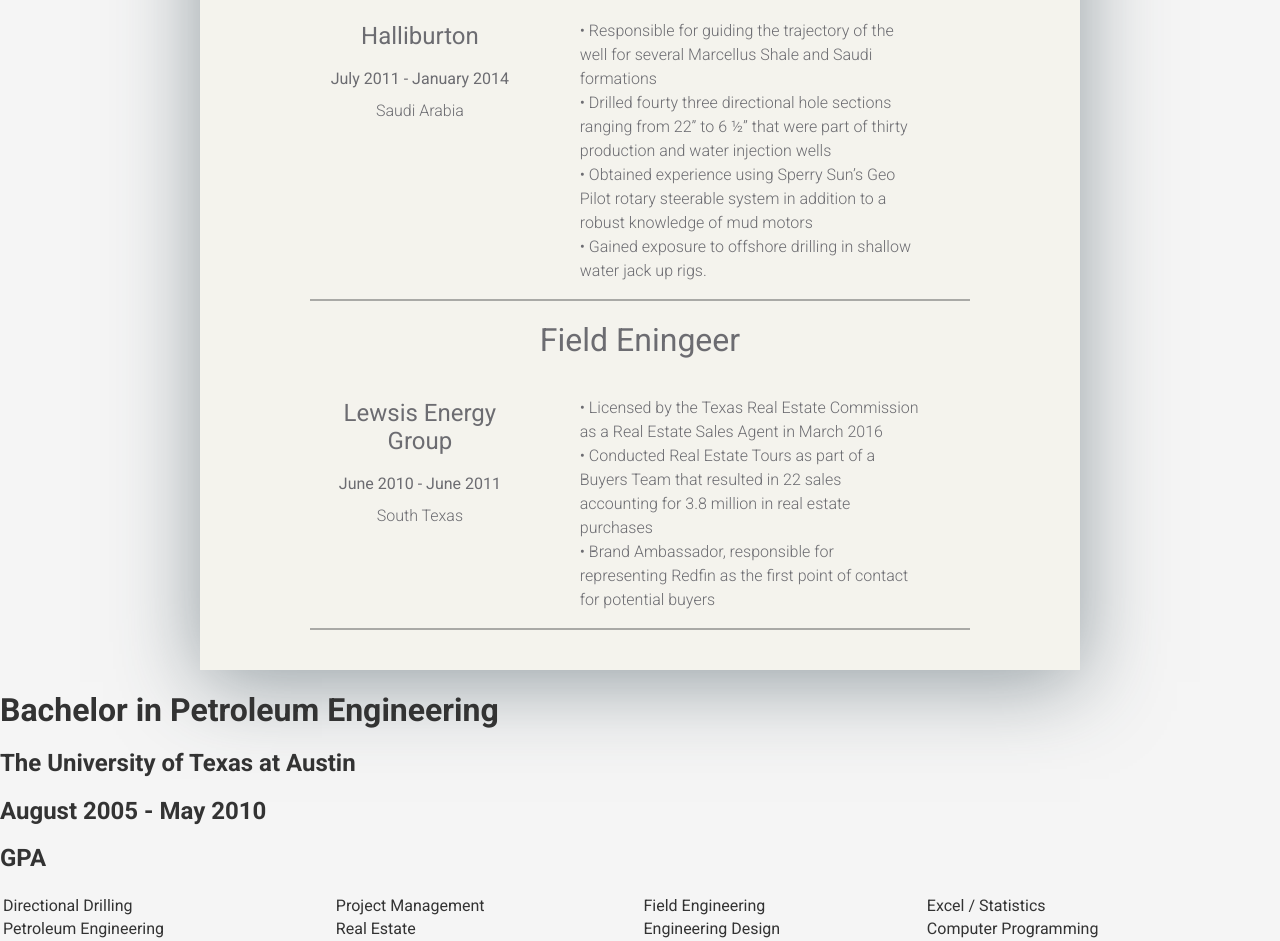
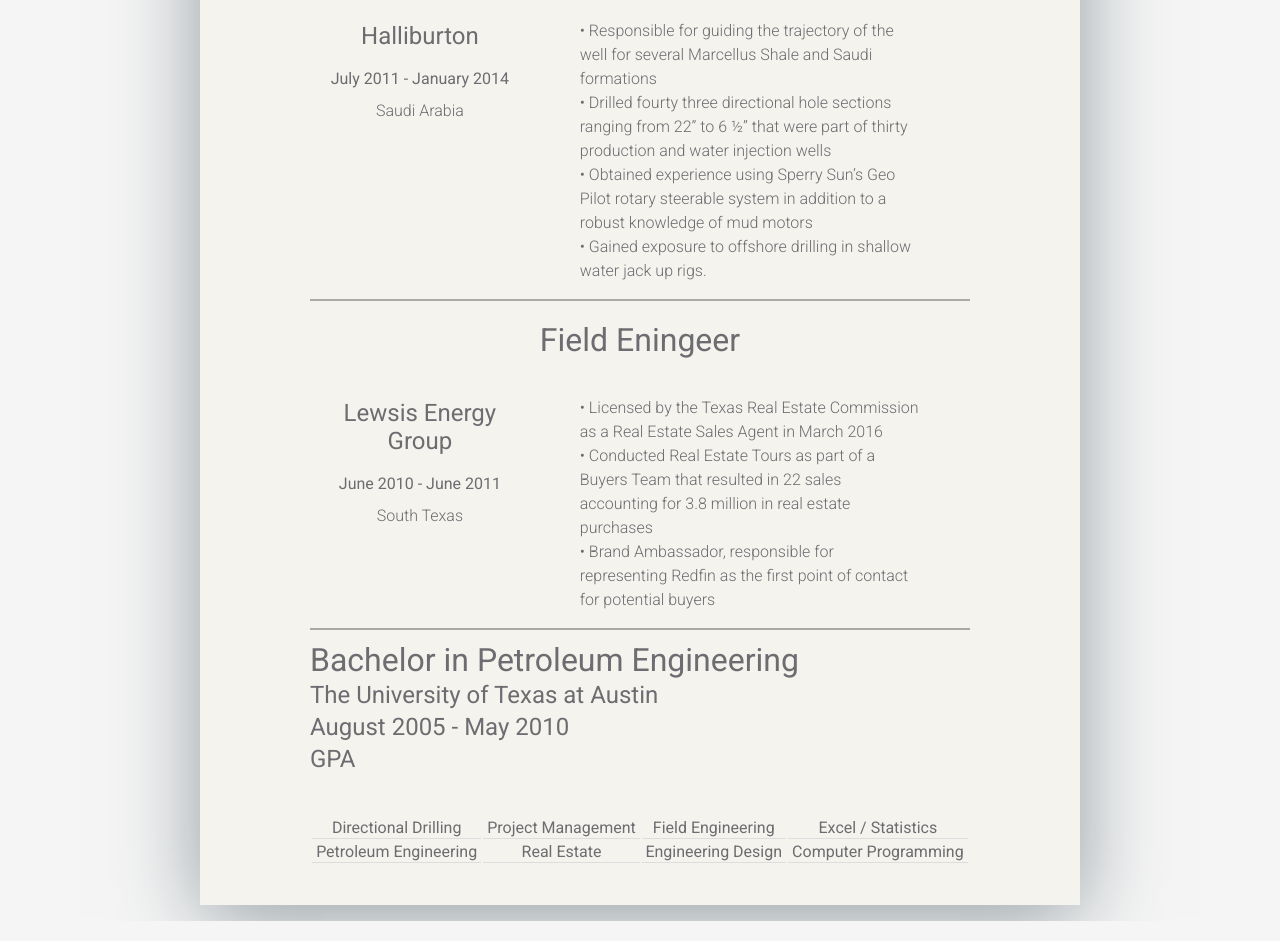
Before and after one commit to ayoussefinia/ayoussefinia-resume, a website: page index.html in a window 1280 px wide. Shown: the part 1982-2923 px from the top of the page. Drawn offline with Linux system fonts and the light colour scheme.

Commit message:
finished resume roug draft still needs editing

```diff
--- a/app/assets/styles/base/_global.css
+++ b/app/assets/styles/base/_global.css
@@ -10,3 +10,7 @@
   max-width: 100%;
   height: auto;
 }
+
+ul {
+ list-style: none;
+}
--- /dev/null
+++ b/app/assets/styles/modules/_education.css
@@ -0,0 +1,15 @@
+.education {
+  line-height: .5;
+}
+
+.education__school {
+  font-weight: 400;
+}
+
+.education__degree {
+  font-weight: 400;
+}
+
+.education__dates {
+  font-weight: 400;
+}
--- /dev/null
+++ b/app/assets/styles/modules/_skills.css
@@ -0,0 +1,14 @@
+
+th, td {
+    border-bottom: 1px solid #ddd;
+
+}
+
+
+.skills {
+  margin-top: 50px;
+  font-weight: 400;
+  font-family: 'Roboto', sans-serif;
+  color: #6C6C71;
+  text-align: center;
+}
--- a/app/assets/styles/styles.css
+++ b/app/assets/styles/styles.css
@@ -3,6 +3,8 @@
 @import "modules/_large-hero";
 @import "modules/_profile__picture";
 @import "modules/_experience";
+@import "modules/_education";
+@import "modules/_skills";
 
 
 
--- a/app/temp/styles/styles.css
+++ b/app/temp/styles/styles.css
@@ -462,6 +462,10 @@
   height: auto;
 }
 
+ul {
+ list-style: none;
+}
+
 .large-hero {
   border-bottom: 10px solid black;
     position: relative;
@@ -570,6 +574,35 @@
 font-weight: 350;
 }
 
+.education {
+  line-height: .5;
+}
+
+.education__school {
+  font-weight: 400;
+}
+
+.education__degree {
+  font-weight: 400;
+}
+
+.education__dates {
+  font-weight: 400;
+}
+
+th, td {
+    border-bottom: 1px solid #ddd;
+
+}
+
+.skills {
+  margin-top: 50px;
+  font-weight: 400;
+  font-family: 'Roboto', sans-serif;
+  color: #6C6C71;
+  text-align: center;
+}
+
 .experience-item {
     display: inline-block;
   }
--- a/index.html
+++ b/index.html
@@ -111,20 +111,17 @@
           </p>
         </div>
       </li>
-    </ul>
+      <li>
+        <div class="education">
+           <h1 class="education__degree">Bachelor in Petroleum Engineering</h1>
+           <h2 class="education__school">The University of Texas at Austin</h2>
+           <h2 class="education__dates">August 2005 - May 2010</h2>
+           <h2 class="education__dates">GPA</h2>
         </div>
-  </div>
-
-
-   <div class="education">
-     <h1>Bachelor in Petroleum Engineering</h1>
-     <h2>The University of Texas at Austin</h2>
-     <h2>August 2005 - May 2010</h2>
-     <h2>GPA</h2>
-  </div>
-
-  <div class="skills">
-    <table style="width:100%">
+      </li>
+      <li>
+      <div >
+        <table class ="skills" style="width:100%">
       <tr>
         <td>Directional Drilling</td>
         <td>Project Management</td>
@@ -139,6 +136,15 @@
       </tr>
     </table>
      </div>
+   </li>
+
+    </ul>
+    </div>
+  </div>
+
+
+
+
 
 
 
```
Lines whose indentation alone changed are shown as unchanged.
